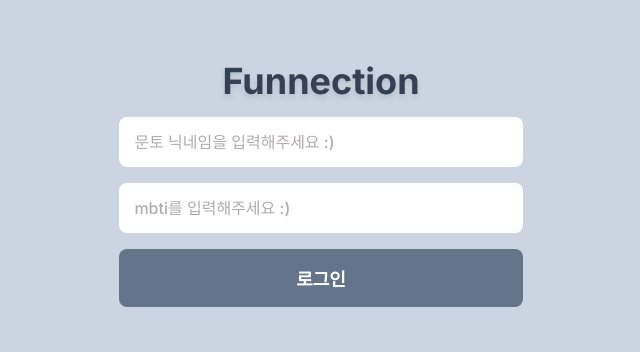
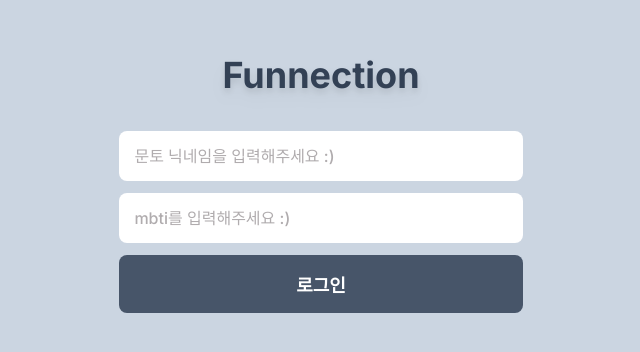
Before and after one commit to LuisKlopp/funnection, a Next.js app: page / in a window 1280 px wide. Shown: the part 216-568 px from the top of the page, without its empty margins (319-959 px from the left). Built offline with nearby package versions, Linux system fonts and the light colour scheme.

Commit message:
Feat: 로그인 박스 생성

```diff
--- a/app/page.tsx
+++ b/app/page.tsx
@@ -1,18 +1,13 @@
-import { Button } from "@/components/button";
-import { Input } from "@/components/input";
+import { LoginBox } from "@/components/login-box";
 
 export default function Home() {
   return (
     <main className="flex flex-col items-center justify-between bg-slate-300">
       <div className="w-full max-w-xl h-[100dvh] flex flex-col justify-center items-center gap-4">
-        <div>
-          <span className="text-4xl font-bold text-slate-700 text-shad drop-shadow-md">
-            Funnection
-          </span>
+        <div className="drop-shadow-lg mb-5">
+          <span className="text-4xl font-bold text-slate-700">Funnection</span>
         </div>
-        <Input type="nickname" placeholder="문토 닉네임을 입력해주세요 :)" />
-        <Input type="nickname" placeholder="mbti를 입력해주세요 :)" />
-        <Button buttonTitle="로그인" />
+        <LoginBox />
       </div>
     </main>
   );
--- a/components/button.tsx
+++ b/components/button.tsx
@@ -5,7 +5,7 @@ interface ButtonProps {
 export const Button = ({ buttonTitle }: ButtonProps) => {
   return (
     <div className="w-full flex justify-center">
-      <button className="w-[70%] bg-slate-500 p-4 text-white rounded-lg font-semibold text-base">
+      <button className="w-[70%] bg-slate-600 p-4 text-white rounded-lg font-semibold text-base">
         {buttonTitle}
       </button>
     </div>
--- /dev/null
+++ b/components/login-box.tsx
@@ -0,0 +1,12 @@
+import { Input } from "@/components/input";
+import { Button } from "@/components/button";
+
+export const LoginBox = () => {
+  return (
+    <div className="w-full flex flex-col gap-3">
+      <Input type="nickname" placeholder="문토 닉네임을 입력해주세요 :)" />
+      <Input type="nickname" placeholder="mbti를 입력해주세요 :)" />
+      <Button buttonTitle="로그인" />
+    </div>
+  );
+};
--- a/styles/globals.css
+++ b/styles/globals.css
@@ -107,11 +107,6 @@ body,
     width: 70%;
     padding: 15px 10px 15px 15px;
     outline: none;
-    overflow-y: scroll;
-    -ms-overflow-style: none;
-    scrollbar-width: none;
-    scroll-behavior: contain;
-
     &::placeholder {
       font-size: 16px;
       font-weight: 500;
```
